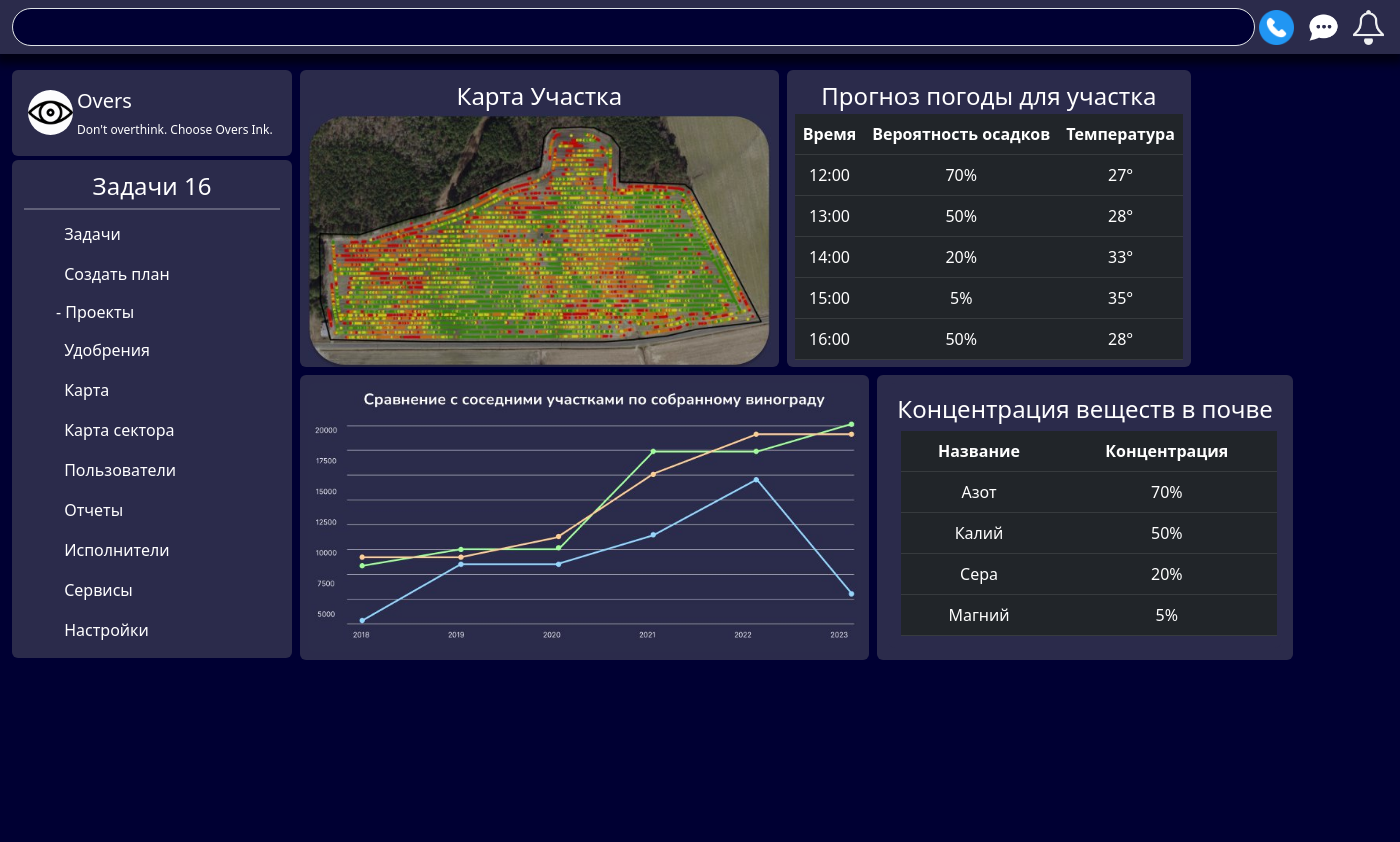
After one commit to Polodashvili-Iosif/overs, a Django app: template overs/templates/pages/sector_map.html in a window 1400 px wide. The commit adds this page. Run offline with Django 4.2, Linux system fonts and the light colour scheme; the template is opened without the code that fills it, so the values that code supplies are empty.

Commit message:
Добавлена страница Карта сектора

```diff
--- a/overs/pages/urls.py
+++ b/overs/pages/urls.py
@@ -10,4 +10,6 @@ urlpatterns = [
     path('plan/', views.plan, name='plan'),
     path('my_plan/', views.my_plan, name='my_plan'),
     path('map/', views.map, name='map'),
+    path('sector_map/', views.sector_map, name='sector_map'),
+    path('fertilizers/', views.fertilizers, name='fertilizers'),
 ]
--- a/overs/static/css/style.css
+++ b/overs/static/css/style.css
@@ -214,3 +214,15 @@
     left: 31%;
     top: 30%;
 }
+
+.sector_map_image {
+    height: 90%;
+}
+
+.sector_map_top {
+    height: 39%;
+}
+
+.sector_map_bottom {
+    height: 38%;
+}
--- a/overs/templates/includes/sidebar.html
+++ b/overs/templates/includes/sidebar.html
@@ -52,9 +52,9 @@
           </div>
         </li>
         <li>
-          <a href="#" class="nav-link text-white">
+          <a href="{% url 'fertilizers' %}" class="nav-link text-white {% if view_name  == 'fertilizers' %}active{% endif %}">
             <svg class="bi pe-none me-2" width="16" height="16"><use xlink:href="#people-circle"></use></svg>
-            Исполнители
+            Удобрения
           </a>
         </li>
         <li>
@@ -64,9 +64,9 @@
           </a>
         </li>
         <li>
-          <a href="#" class="nav-link text-white">
+          <a href="{% url 'sector_map' %}" class="nav-link text-white {% if view_name  == 'sector_map' %}active{% endif %}">
             <svg class="bi pe-none me-2" width="16" height="16"><use xlink:href="#people-circle"></use></svg>
-            Ресурсы и склад
+            Карта сектора
           </a>
         </li>
         <li>
--- a/overs/templates/pages/map.html
+++ b/overs/templates/pages/map.html
@@ -96,7 +96,7 @@
           </tbody>
         </table>
       </div>
-      <a href="#">
+      <a href="{% url 'sector_map' %}">
         <div class="position-absolute map_a">
         </div>
       </a>
--- /dev/null
+++ b/overs/templates/pages/sector_map.html
@@ -0,0 +1,96 @@
+{% extends 'base.html' %}
+{% load static %}
+
+{% block title %}
+  Карта сектора
+{% endblock %}
+
+{% block content_center %}
+  <div class="d-flex flex-row sector_map_top">
+    <div class="m-1 mt-0 text-white text-center p-2 rounded interface_background">
+      <span class="fs-4">
+        Карта Участка
+      </span>
+      <img src="{% static 'img/sector_map.jpg' %}" class="rounded mx-auto d-block sector_map_image">
+    </div>
+    <div class="m-1 mt-0 text-center interface_background text-white p-2 rounded">
+      <span class="fs-4">
+        Прогноз погоды для участка
+      </span>
+        <table class="table table-dark table-hover">
+          <thead>
+            <tr>
+              <th scope="col">Время</th>
+              <th scope="col">Вероятность осадков</th>
+              <th scope="col">Температура</th>
+            </tr>
+          </thead>
+          <tbody>
+            <tr>
+              <td>12:00</td>
+              <td>70%</td>
+              <td>27°</td>
+            </tr>
+            <tr>
+              <td>13:00</td>
+              <td>50%</td>
+              <td>28°</td>
+            </tr>
+            <tr>
+              <td>14:00</td>
+              <td>20%</td>
+              <td>33°</td>
+            </tr>
+            <tr>
+              <td>15:00</td>
+              <td>5%</td>
+              <td>35°</td>
+            </tr>
+            <tr>
+              <td>16:00</td>
+              <td>50%</td>
+              <td>28°</td>
+            </tr>
+          </tbody>
+        </table>
+    </div>
+  </div>
+  <div class="d-flex flex-row sector_map_bottom">
+    <div class="m-1 interface_background text-white p-2 rounded">
+      <img src="{% static 'img/graph_of_harvested_grapes.jpg' %}" class="rounded mx-auto d-block h-100">
+    </div>
+    <div class="m-1 interface_background text-white p-2 rounded">
+    <div class="m-1 mt-0 text-center interface_background text-white p-2 rounded">
+      <span class="fs-4">
+        Концентрация веществ в почве
+      </span>
+      <table class="table table-dark table-hover m-1">
+        <thead>
+          <tr>
+            <th scope="col">Название</th>
+            <th scope="col">Концентрация</th>
+          </tr>
+        </thead>
+        <tbody>
+          <tr>
+            <td>Азот</td>
+            <td>70%</td>
+          </tr>
+          <tr>
+            <td>Калий</td>
+            <td>50%</td>
+          </tr>
+          <tr>
+            <td>Сера</td>
+            <td>20%</td>
+          </tr>
+          <tr>
+            <td>Магний</td>
+            <td>5%</td>
+          </tr>
+        </tbody>
+      </table>
+      </div>
+    </div>
+  </div>
+{% endblock %}
```
Also changed, not shown: overs/pages/views.py (+8 -0 lines), overs/templates/pages/fertilizers.html (added, +19 -0 lines), overs/templates/pages/my_plan.html (+12 -12 lines), overs/static/img/graph_of_harvested_grapes.jpg (added), overs/static/img/sector_map.jpg (added).
